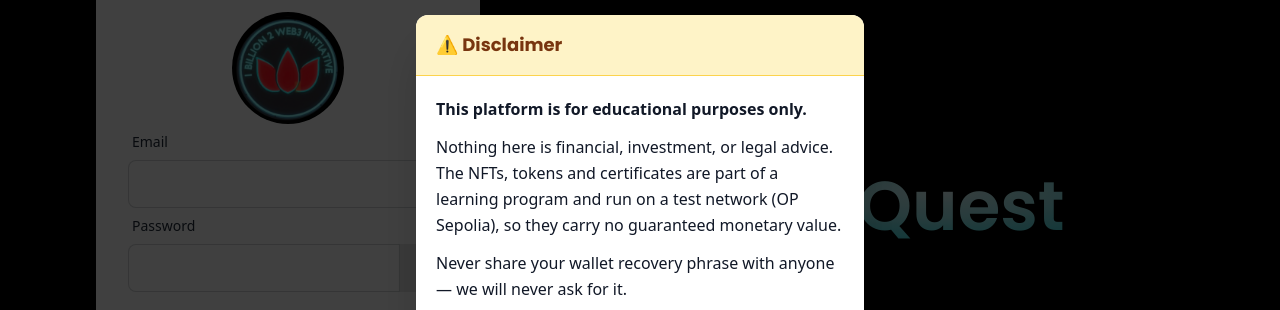
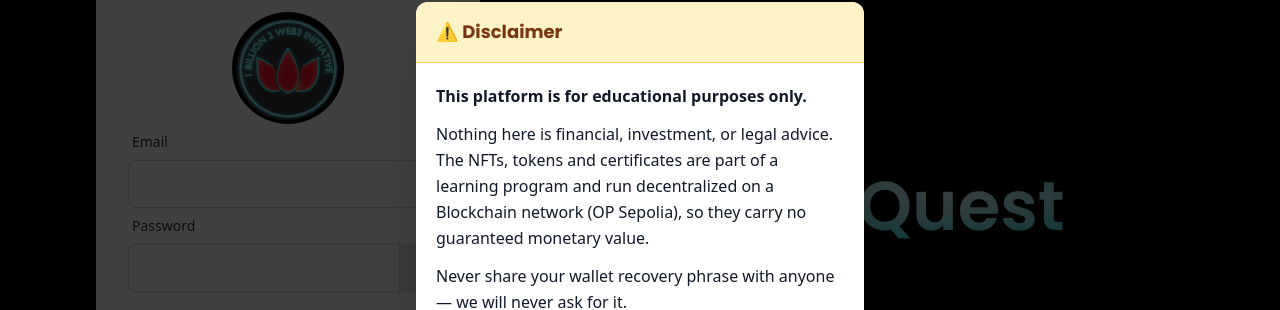
Before and after one commit to AmyMarcella2022/1billion2web3, a React (Vite) app: page / in a window 1280 px wide. Shown: the part 201-511 px from the top of the page. Built offline with nearby package versions, Linux system fonts and the light colour scheme; no server answers; the HTML template or start-up script is replaced by a standard one.

Commit message:
Update DisclaimerModal.jsx

```diff
--- a/src/components/common/DisclaimerModal.jsx
+++ b/src/components/common/DisclaimerModal.jsx
@@ -46,7 +46,7 @@ const DisclaimerModal = () => {
           </p>
           <p>
             Nothing here is financial, investment, or legal advice. The NFTs, tokens and
-            certificates are part of a learning program and run on a test network (OP
+            certificates are part of a learning program and run decentralized on a Blockchain network (OP
             Sepolia), so they carry no guaranteed monetary value.
           </p>
           <p>Never share your wallet recovery phrase with anyone — we will never ask for it.</p>
```
